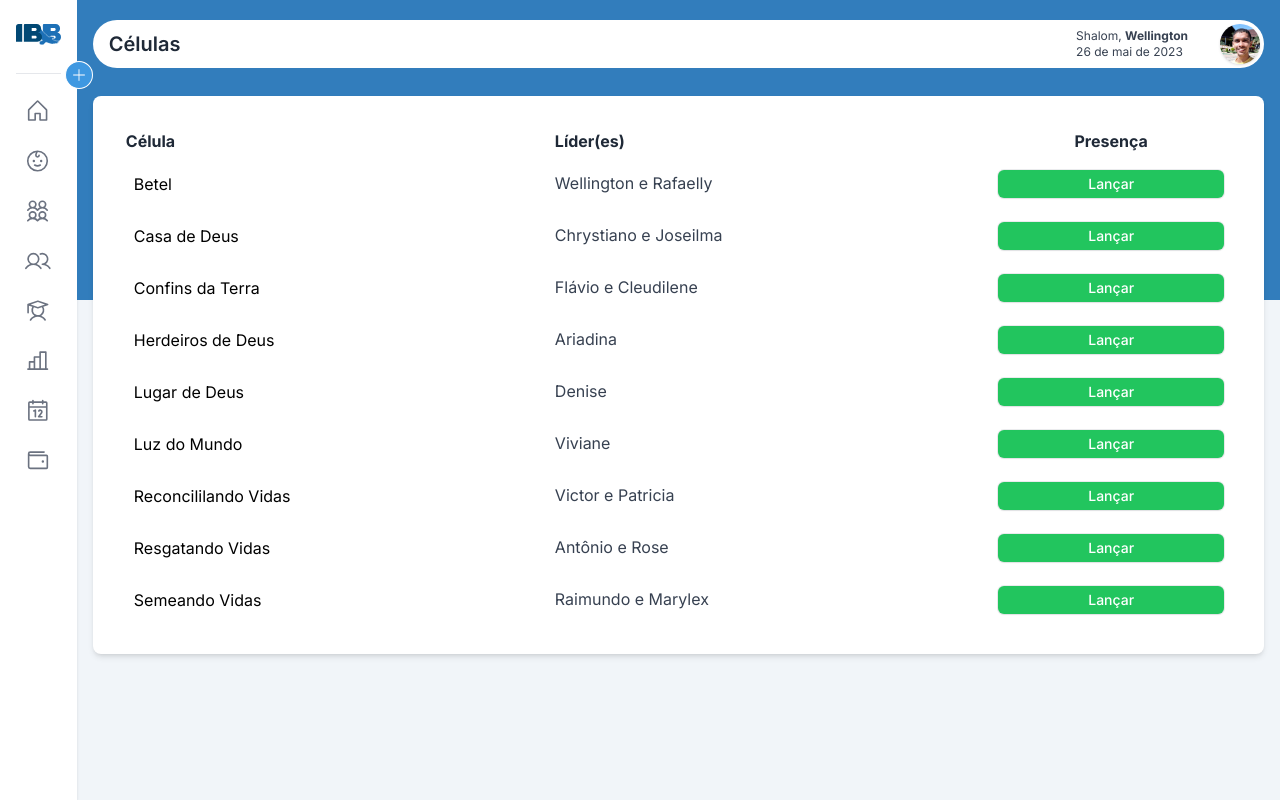
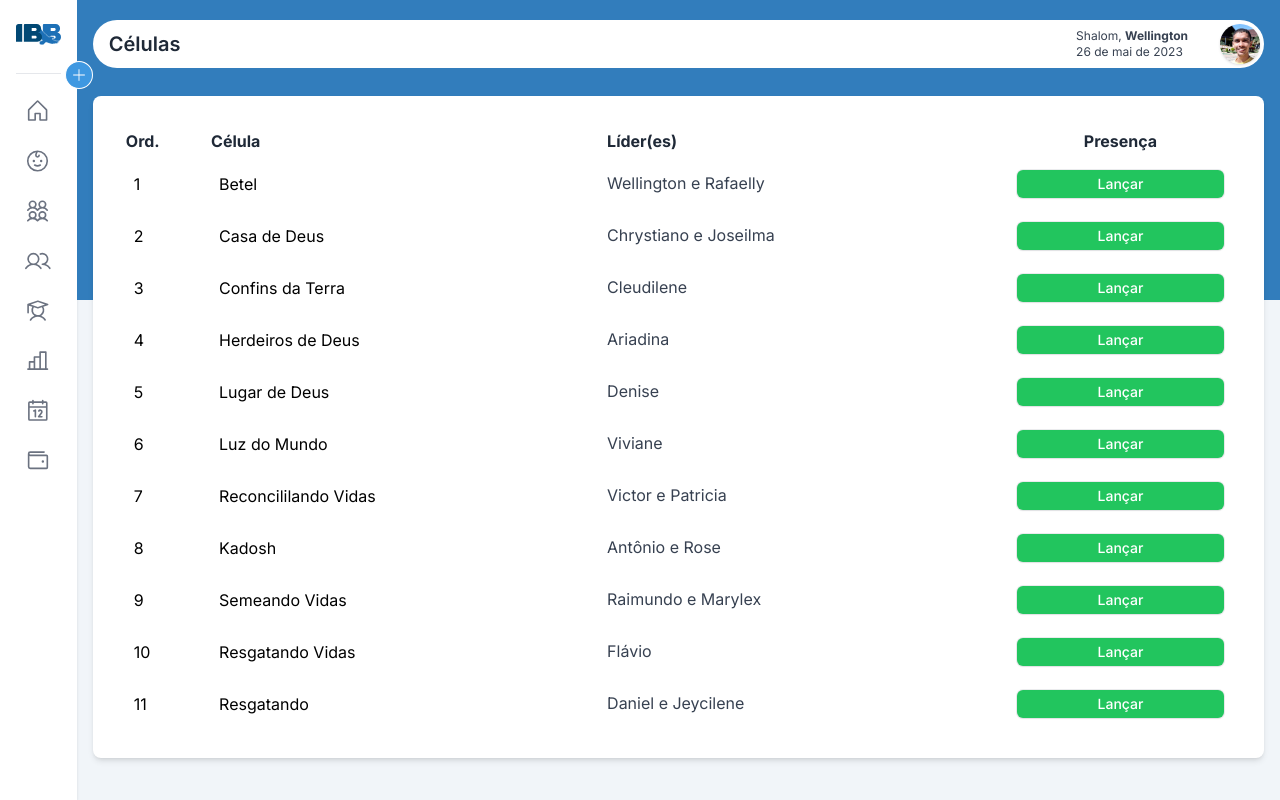
Before and after one commit to WellingtonNadson1/web, a Next.js app: page /celulas in a window 1280 px wide. Built offline with nearby package versions, Linux system fonts and the light colour scheme.

Commit message:
Add component listcelulas

```diff
--- a/src/app/(authenticed)/celulas/page.jsx
+++ b/src/app/(authenticed)/celulas/page.jsx
@@ -1,54 +1,7 @@
 import Header from '@/components/Header'
-import Link from 'next/link'
+import ListCelulas from '@/components/ListCelulas'
 
 export default function Celulas() {
-  const celulas = [
-    {
-      id: 1,
-      nomeCelula: 'Betel',
-      lideres: 'Wellington e Rafaelly',
-    },
-    {
-      id: 2,
-      nomeCelula: 'Casa de Deus',
-      lideres: 'Chrystiano e Joseilma',
-    },
-    {
-      id: 3,
-      nomeCelula: 'Confins da Terra',
-      lideres: 'Flávio e Cleudilene',
-    },
-    {
-      id: 4,
-      nomeCelula: 'Herdeiros de Deus',
-      lideres: 'Ariadina',
-    },
-    {
-      id: 5,
-      nomeCelula: 'Lugar de Deus',
-      lideres: 'Denise',
-    },
-    {
-      id: 6,
-      nomeCelula: 'Luz do Mundo',
-      lideres: 'Viviane',
-    },
-    {
-      id: 7,
-      nomeCelula: 'Reconcililando Vidas',
-      lideres: 'Victor e Patricia',
-    },
-    {
-      id: 8,
-      nomeCelula: 'Resgatando Vidas',
-      lideres: 'Antônio e Rose',
-    },
-    {
-      id: 9,
-      nomeCelula: 'Semeando Vidas',
-      lideres: 'Raimundo e Marylex',
-    },
-  ]
   return (
     <div className="relative z-10 mx-auto w-full px-2 py-2">
       <div className="relative mx-auto w-full">
@@ -56,51 +9,7 @@ export default function Celulas() {
       </div>
 
       {/* Presenca */}
-      <div className="relative mx-auto mt-3 w-full p-2">
-        <div className="relative mx-auto w-full py-2">
-          <div className="w-full rounded-lg bg-white p-4 shadow-md">
-            <div className="p-2">
-              <table className="w-full table-auto border-separate border-spacing-y-2 px-2">
-                <thead>
-                  <tr>
-                    <th className="text-start text-gray-800">Célula</th>
-                    <th className="hidden text-start text-gray-800 sm:block">
-                      Líder(es)
-                    </th>
-                    <th className="text-gray-800">Presença</th>
-                  </tr>
-                </thead>
-                <tbody className="px-4">
-                  {celulas.map((celula) => (
-                    <tr
-                      className="rounded-lg hover:bg-gray-100/90"
-                      key={celula.id}
-                    >
-                      <td>
-                        <h2 className="pl-2">{celula.nomeCelula}</h2>
-                      </td>
-
-                      <td className="mt-2 hidden text-start text-gray-700 sm:block">
-                        {celula.lideres}
-                      </td>
-                      <td className="p-2">
-                        <div>
-                          <Link
-                            className="block rounded-md bg-green-500 px-4 py-2 text-center text-sm font-medium leading-3 text-white shadow-sm ring-1 ring-slate-700/10 duration-150 hover:bg-green-600"
-                            href="/celulas/controle-celula"
-                          >
-                            Lançar
-                          </Link>
-                        </div>
-                      </td>
-                    </tr>
-                  ))}
-                </tbody>
-              </table>
-            </div>
-          </div>
-        </div>
-      </div>
+      <ListCelulas />
     </div>
   )
 }
--- a/src/app/(authenticed)/supervisoes/celulas/page.jsx
+++ b/src/app/(authenticed)/supervisoes/celulas/page.jsx
@@ -1,106 +1,15 @@
 import Header from '@/components/Header'
-import Link from 'next/link'
+import ListCelulas from '@/components/ListCelulas'
 
 export default function CelulasSupervision() {
-  const celulas = [
-    {
-      id: 1,
-      nomeCelula: 'Betel',
-      lideres: 'Wellington e Rafaelly',
-    },
-    {
-      id: 2,
-      nomeCelula: 'Casa de Deus',
-      lideres: 'Chrystiano e Joseilma',
-    },
-    {
-      id: 3,
-      nomeCelula: 'Confins da Terra',
-      lideres: 'Flávio e Cleudilene',
-    },
-    {
-      id: 4,
-      nomeCelula: 'Herdeiros de Deus',
-      lideres: 'Ariadina',
-    },
-    {
-      id: 5,
-      nomeCelula: 'Lugar de Deus',
-      lideres: 'Denise',
-    },
-    {
-      id: 6,
-      nomeCelula: 'Luz do Mundo',
-      lideres: 'Viviane',
-    },
-    {
-      id: 7,
-      nomeCelula: 'Reconcililando Vidas',
-      lideres: 'Victor e Patricia',
-    },
-    {
-      id: 8,
-      nomeCelula: 'Resgatando Vidas',
-      lideres: 'Antônio e Rose',
-    },
-    {
-      id: 9,
-      nomeCelula: 'Semeando Vidas',
-      lideres: 'Raimundo e Marylex',
-    },
-  ]
   return (
     <div className="relative z-10 mx-auto w-full px-2 py-2">
       <div className="relative mx-auto w-full">
         <Header titlePage="Células" />
       </div>
 
-      {/* Presenca */}
-      <div className="relative mx-auto mt-3 w-full p-2">
-        <div className="relative mx-auto w-full py-2">
-          <div className="w-full rounded-lg bg-white p-4 shadow-md">
-            <div className="p-2">
-              <table className="w-full table-auto border-separate border-spacing-y-2 px-2">
-                <thead>
-                  <tr>
-                    <th className="text-start text-gray-800">Célula</th>
-                    <th className="hidden text-start text-gray-800 sm:block">
-                      Líder(es)
-                    </th>
-                    <th className="text-gray-800">Presença</th>
-                  </tr>
-                </thead>
-                <tbody className="px-4">
-                  {celulas.map((celula) => (
-                    <tr
-                      className="rounded-lg hover:bg-gray-100/90"
-                      key={celula.id}
-                    >
-                      <td>
-                        <h2 className="pl-2">{celula.nomeCelula}</h2>
-                      </td>
-
-                      <td className="mt-2 hidden text-start text-gray-700 sm:block">
-                        {celula.lideres}
-                      </td>
-                      <td className="p-2">
-                        <div>
-                          <Link
-                            className="block rounded-md bg-green-500 px-4 py-2 text-center text-sm font-medium leading-3 text-white shadow-sm ring-1 ring-slate-700/10 duration-150 hover:bg-green-600"
-                            href="/supervisoes/celulas/controle-celula"
-                          >
-                            Lançar
-                          </Link>
-                        </div>
-                      </td>
-                    </tr>
-                  ))}
-                </tbody>
-              </table>
-            </div>
-          </div>
-        </div>
-      </div>
+      {/* Celulas */}
+      <ListCelulas />
     </div>
   )
 }
--- /dev/null
+++ b/src/components/ListCelulas.tsx
@@ -0,0 +1,114 @@
+import Link from 'next/link'
+
+export default function ListCelulas() {
+  const celulas = [
+    {
+      id: 1,
+      nomeCelula: 'Betel',
+      lideres: 'Wellington e Rafaelly',
+    },
+    {
+      id: 2,
+      nomeCelula: 'Casa de Deus',
+      lideres: 'Chrystiano e Joseilma',
+    },
+    {
+      id: 3,
+      nomeCelula: 'Confins da Terra',
+      lideres: 'Cleudilene',
+    },
+    {
+      id: 4,
+      nomeCelula: 'Herdeiros de Deus',
+      lideres: 'Ariadina',
+    },
+    {
+      id: 5,
+      nomeCelula: 'Lugar de Deus',
+      lideres: 'Denise',
+    },
+    {
+      id: 6,
+      nomeCelula: 'Luz do Mundo',
+      lideres: 'Viviane',
+    },
+    {
+      id: 7,
+      nomeCelula: 'Reconcililando Vidas',
+      lideres: 'Victor e Patricia',
+    },
+    {
+      id: 8,
+      nomeCelula: 'Kadosh',
+      lideres: 'Antônio e Rose',
+    },
+    {
+      id: 9,
+      nomeCelula: 'Semeando Vidas',
+      lideres: 'Raimundo e Marylex',
+    },
+    {
+      id: 10,
+      nomeCelula: 'Resgatando Vidas',
+      lideres: 'Flávio',
+    },
+    {
+      id: 11,
+      nomeCelula: 'Resgatando',
+      lideres: 'Daniel e Jeycilene',
+    },
+  ]
+  return (
+    <div>
+      <div className="relative mx-auto mt-3 w-full p-2">
+        <div className="relative mx-auto w-full py-2">
+          <div className="w-full rounded-lg bg-white p-4 shadow-md">
+            <div className="p-2">
+              <table className="w-full table-auto border-separate border-spacing-y-2 px-2">
+                <thead>
+                  <tr>
+                    <th className="text-start text-gray-800">Ord.</th>
+                    <th className="text-start text-gray-800">Célula</th>
+                    <th className="hidden text-start text-gray-800 sm:block">
+                      Líder(es)
+                    </th>
+                    <th className="text-gray-800">Presença</th>
+                  </tr>
+                </thead>
+                <tbody className="px-4">
+                  {celulas.map((celula, index) => (
+                    <tr
+                      className="rounded-lg hover:bg-gray-100/90"
+                      key={celula.id}
+                    >
+                      <td>
+                        <h2 className="pl-2">{index + 1}</h2>
+                      </td>
+                      <td>
+                        <h2 className="pl-2">{celula.nomeCelula}</h2>
+                      </td>
+
+                      <td className="mt-2 hidden text-start text-gray-700 sm:block">
+                        {celula.lideres}
+                      </td>
+                      <td className="p-2">
+                        <div>
+                          <Link
+                            className="block rounded-md bg-green-500 px-4 py-2 text-center text-sm font-medium leading-3 text-white shadow-sm ring-1 ring-slate-700/10 duration-150 hover:bg-green-600"
+                            href="/supervisoes/celulas/controle-celula"
+                          >
+                            Lançar
+                          </Link>
+                        </div>
+                      </td>
+                    </tr>
+                  ))}
+                </tbody>
+              </table>
+            </div>
+          </div>
+        </div>
+      </div>
+    </div>
+  )
+}
```
